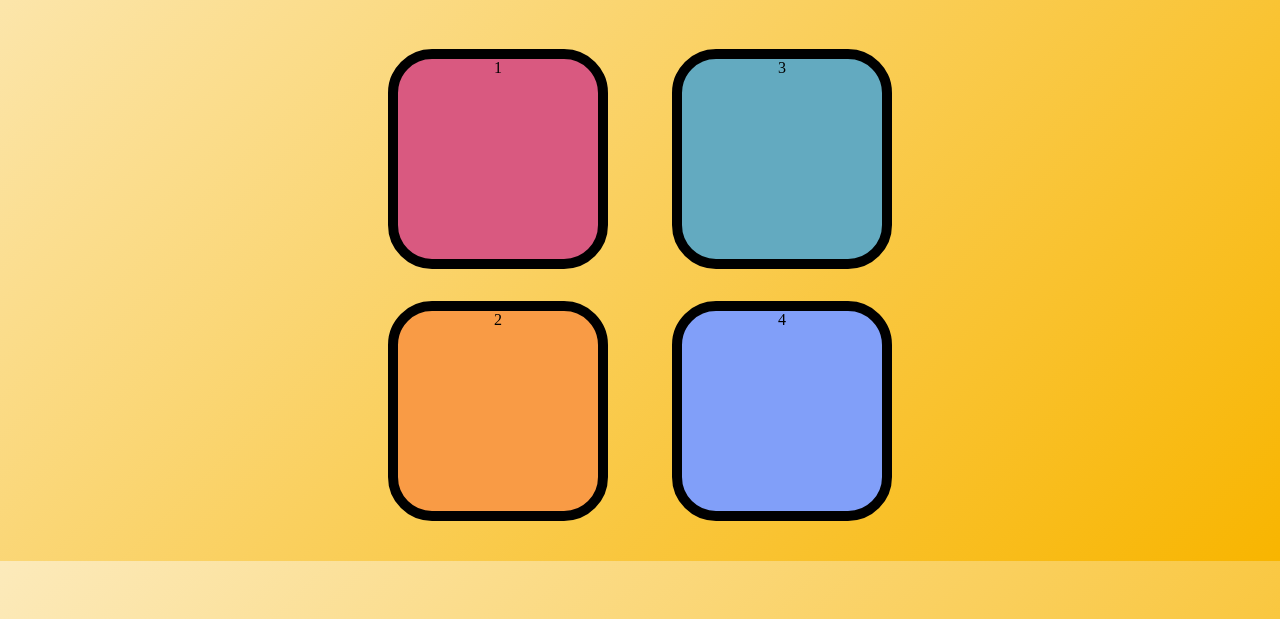
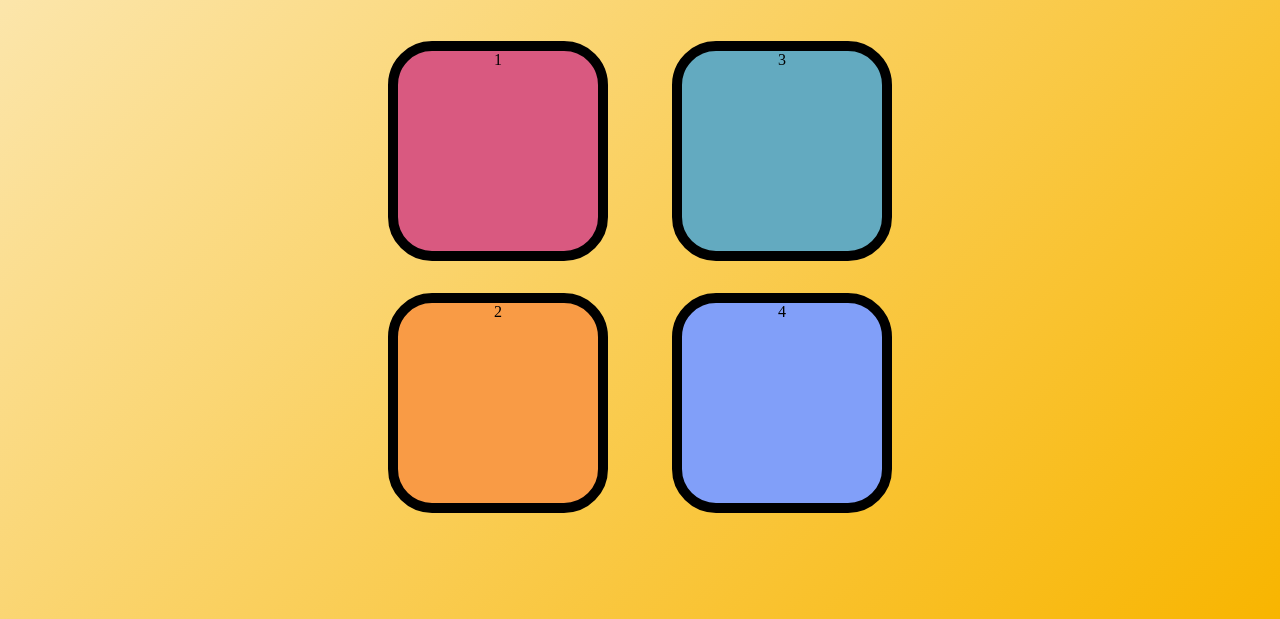
Before and after one commit to Dheeraj-999/Simon-says-game, a plain HTML site: page index.html in a window 1280 px wide. Shown: the part 181-800 px from the top of the page. Drawn offline with Linux system fonts and the light colour scheme.

Commit message:
Update style.css

```diff
--- a/style.css
+++ b/style.css
@@ -1,8 +1,9 @@
-body{
+body {
   text-align: center;
-  background: linear-gradient(135deg, #fceabb 0%, #f8b500 100%);
+background: linear-gradient(135deg, #fceabb 0%, #f8b500 100%);
+  min-height: 100vh;
+  margin: 0;
 }
-
 .btn{
   height: 200px;
   width: 200px;
```
